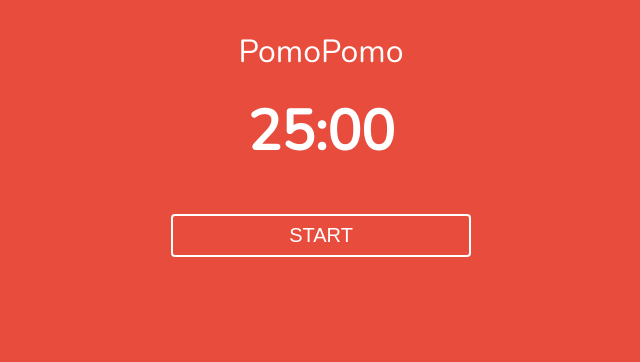
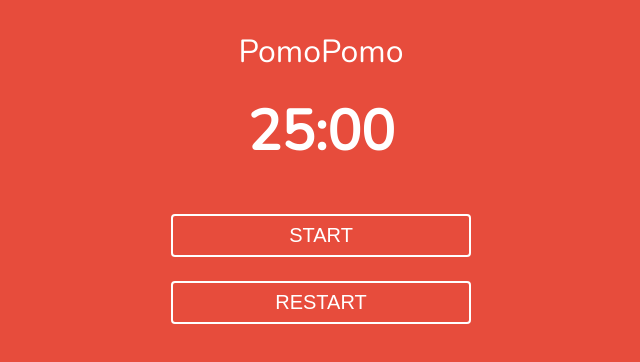
Before and after one commit to kawamurakazushi/pomopomo, a React (Vite) app: page / in a window 1280 px wide. Shown: the top 362 px of the page, without its empty margins (319-959 px from the left). Built offline with nearby package versions, Linux system fonts and the light colour scheme.

Commit message:
feat: add restart

```diff
--- a/src/index.tsx
+++ b/src/index.tsx
@@ -114,6 +114,15 @@ const Root: FC = () => {
         >
           {delay !== null ? "STOP" : "START"}
         </button>
+        <button
+          className="button"
+          onClick={() => {
+            setMinutes(work);
+            setSeconds(0);
+          }}
+        >
+          RESTART
+        </button>
       </div>
     </>
   );
```
